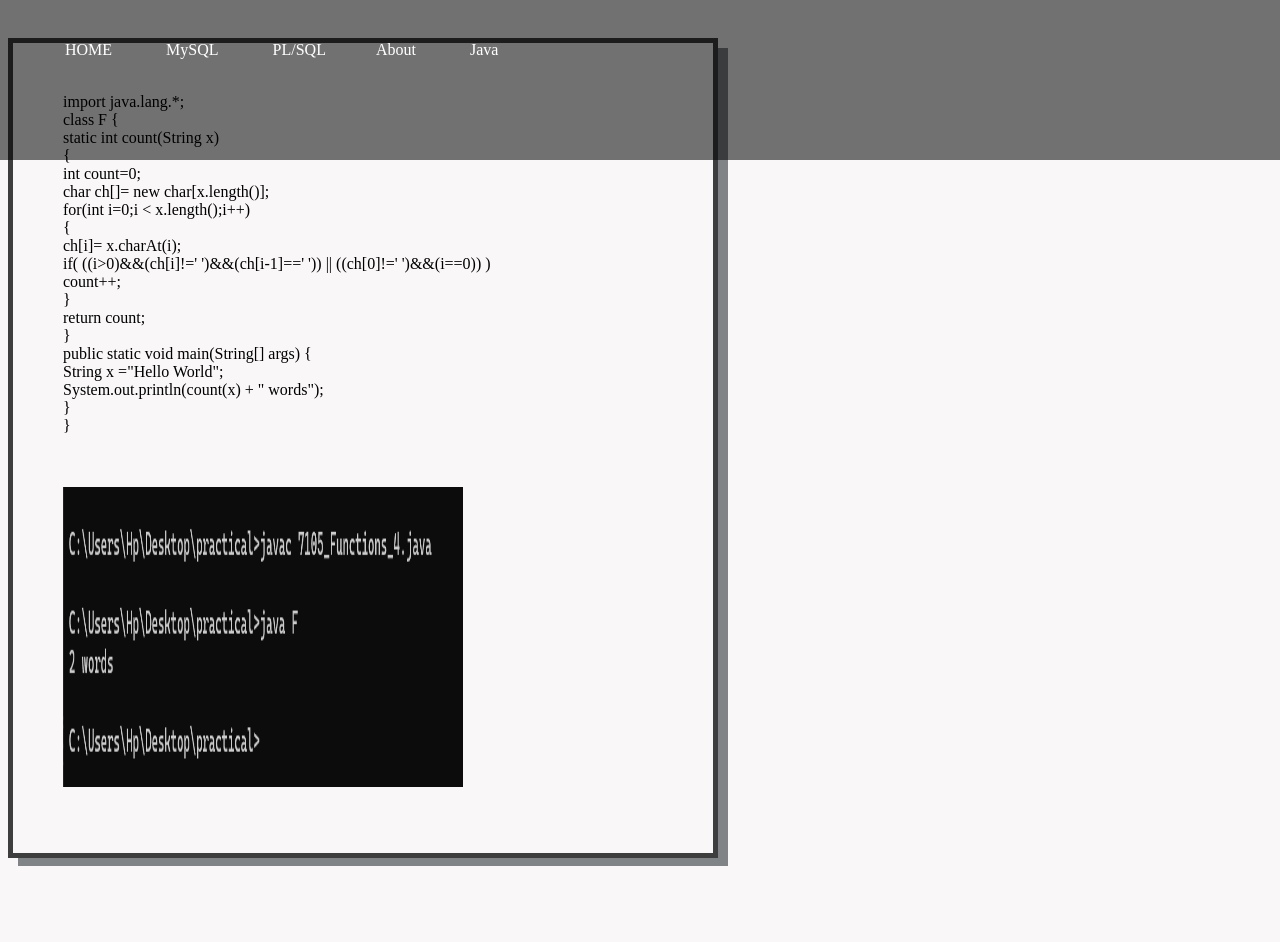
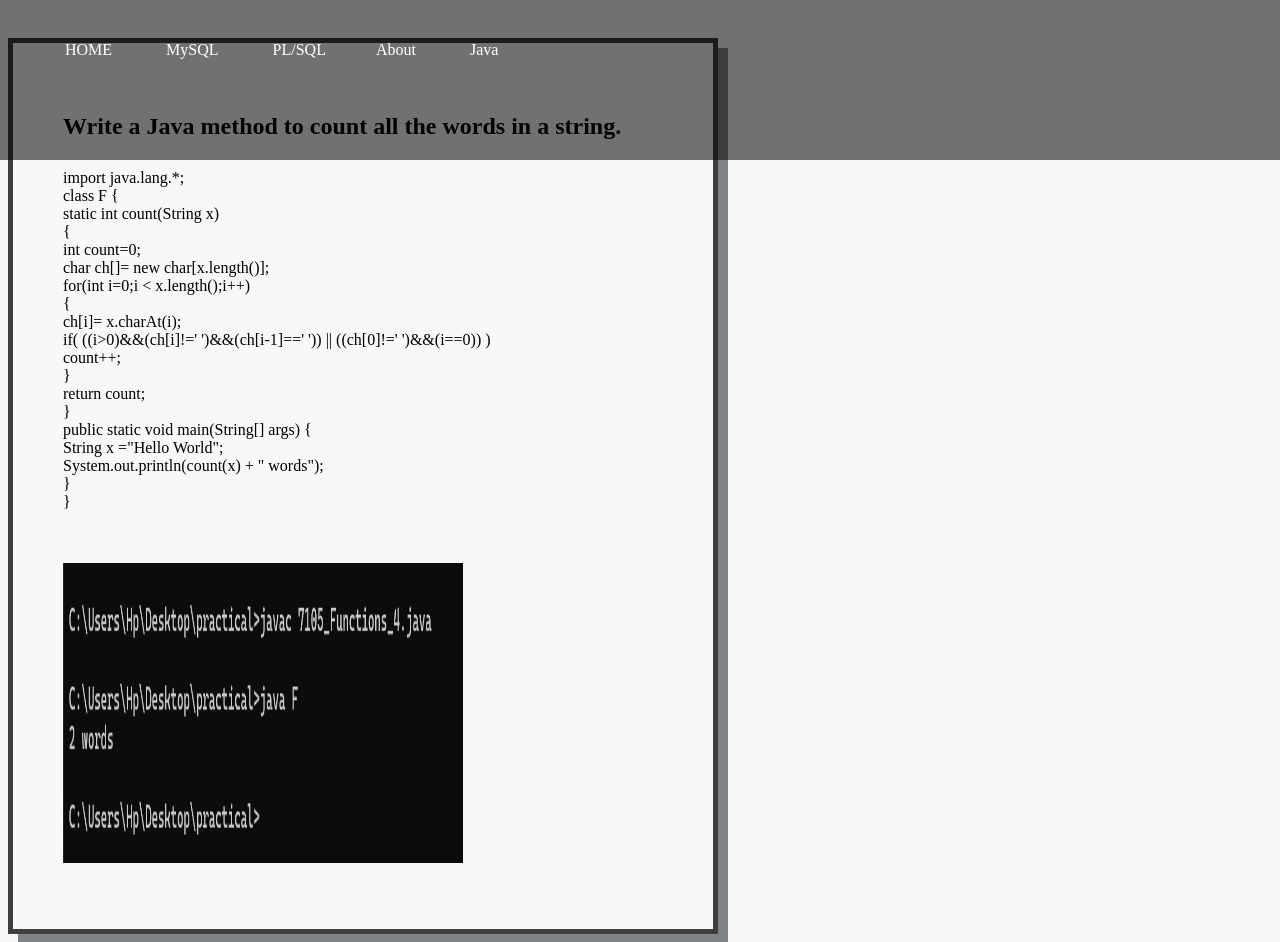
Before and after one commit to kbhavneet03/sql.dbms, a plain HTML site: page file4.html in a window 1280 px wide. Before the commit the page ends 866 px from the top, so only its background shows below. Drawn offline with Linux system fonts and the light colour scheme.

Commit message:
Update file4.html

```diff
--- a/file4.html
+++ b/file4.html
@@ -110,6 +110,7 @@ h1 {
   </div>
 
       <div class="col-sm-12">
+          <h2>Write a Java method to count all the words in a string.</h2>
         import java.lang.*;<br>
             class F {  <br>
                   static int count(String x)  <br>
```
